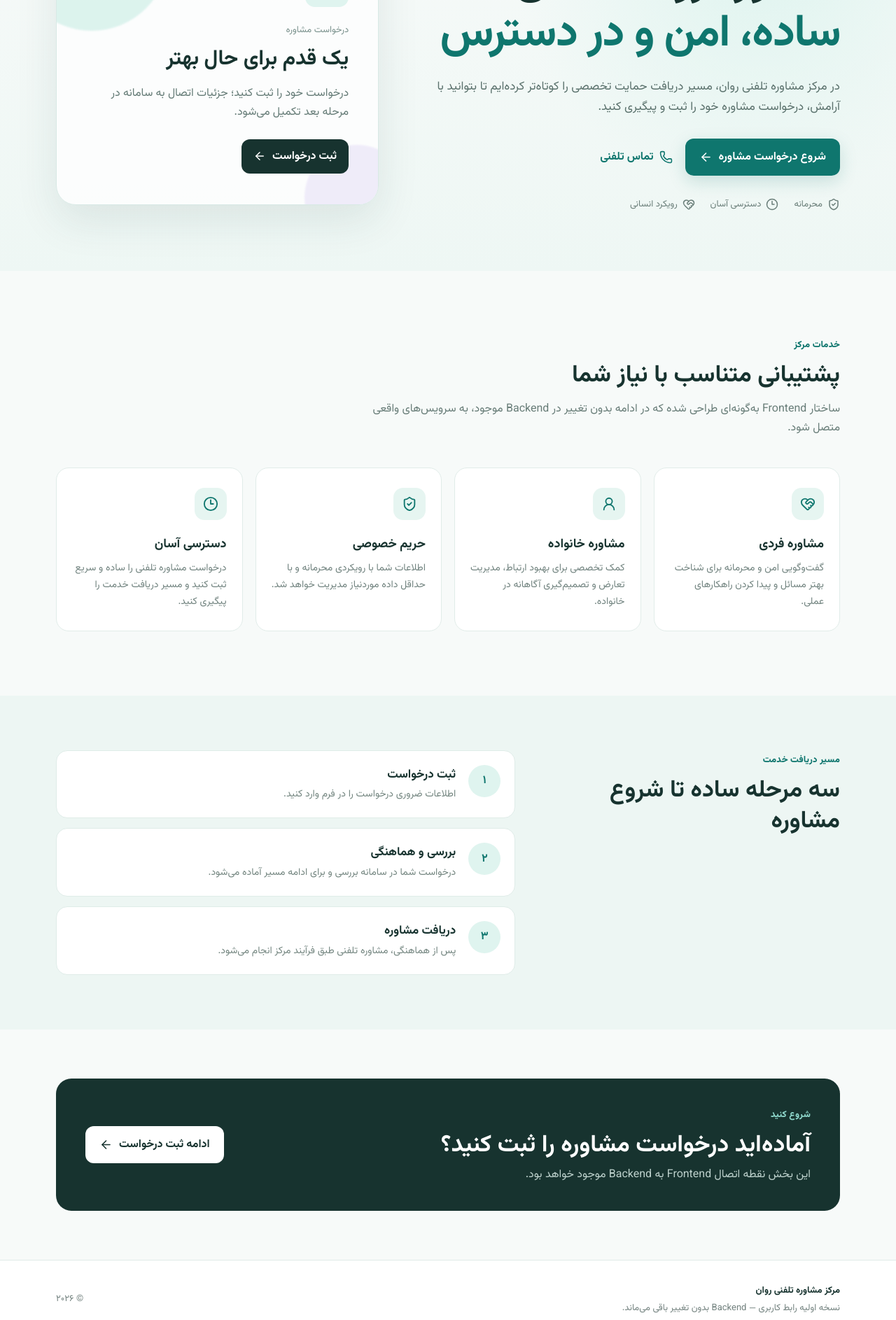
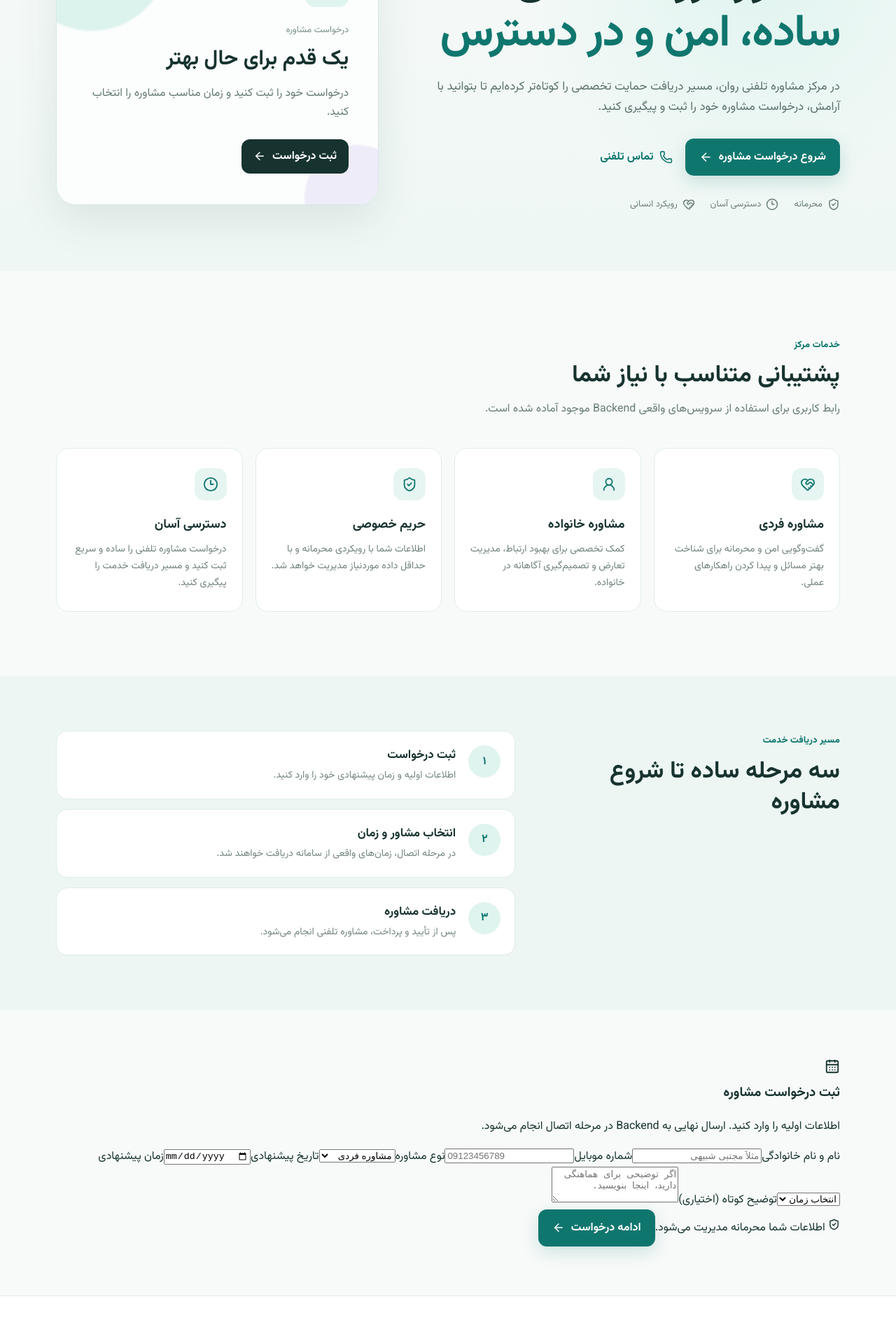
Before and after one commit to shabmojtaba20/telephone-psychology-center, a React (Vite) app: page / in a window 1280 px wide. Shown: the part 260-2146 px from the top of the page at 70% size. Built offline with nearby package versions, Linux system fonts and the light colour scheme.

Commit message:
feat: add consultation request form UI

```diff
--- a/src/main.jsx
+++ b/src/main.jsx
@@ -1,6 +1,6 @@
 import React, { useState } from 'react';
 import { createRoot } from 'react-dom/client';
-import { HeartHandshake, Phone, ShieldCheck, Clock3, UserRound, ArrowLeft, Menu, X } from 'lucide-react';
+import { HeartHandshake, Phone, ShieldCheck, Clock3, UserRound, ArrowLeft, Menu, X, CalendarDays, CheckCircle2 } from 'lucide-react';
 import './styles.css';
 
 const services = [
@@ -10,118 +10,47 @@ const services = [
   { icon: Clock3, title: 'دسترسی آسان', text: 'درخواست مشاوره تلفنی را ساده و سریع ثبت کنید و مسیر دریافت خدمت را پیگیری کنید.' },
 ];
 
+function RequestForm({ onSubmitted }) {
+  const [form, setForm] = useState({ name: '', phone: '', type: 'مشاوره فردی', date: '', time: '', note: '' });
+  const [errors, setErrors] = useState({});
+  const update = (key, value) => setForm((current) => ({ ...current, [key]: value }));
+  const submit = (event) => {
+    event.preventDefault();
+    const nextErrors = {};
+    if (!form.name.trim()) nextErrors.name = 'نام و نام خانوادگی را وارد کنید.';
+    if (!/^09\d{9}$/.test(form.phone.replace(/\s/g, ''))) nextErrors.phone = 'شماره موبایل معتبر وارد کنید.';
+    if (!form.date) nextErrors.date = 'تاریخ موردنظر را انتخاب کنید.';
+    if (!form.time) nextErrors.time = 'زمان موردنظر را انتخاب کنید.';
+    setErrors(nextErrors);
+    if (Object.keys(nextErrors).length === 0) onSubmitted(form);
+  };
+  return <form className="request-form" onSubmit={submit} noValidate>
+    <div className="form-heading"><div className="form-icon"><CalendarDays size={22} /></div><div><h3>ثبت درخواست مشاوره</h3><p>اطلاعات اولیه را وارد کنید. ارسال نهایی به Backend در مرحله اتصال انجام می‌شود.</p></div></div>
+    <div className="form-grid">
+      <label>نام و نام خانوادگی<input value={form.name} onChange={(e) => update('name', e.target.value)} placeholder="مثلاً مجتبی شبیهی" />{errors.name && <small>{errors.name}</small>}</label>
+      <label>شماره موبایل<input dir="ltr" inputMode="tel" value={form.phone} onChange={(e) => update('phone', e.target.value)} placeholder="09123456789" />{errors.phone && <small>{errors.phone}</small>}</label>
+      <label>نوع مشاوره<select value={form.type} onChange={(e) => update('type', e.target.value)}><option>مشاوره فردی</option><option>مشاوره خانواده</option><option>مشاوره نوجوان</option><option>مشاوره زوجین</option></select></label>
+      <label>تاریخ پیشنهادی<input type="date" value={form.date} onChange={(e) => update('date', e.target.value)} />{errors.date && <small>{errors.date}</small>}</label>
+      <label>زمان پیشنهادی<select value={form.time} onChange={(e) => update('time', e.target.value)}><option value="">انتخاب زمان</option><option>۹ تا ۱۰</option><option>۱۰ تا ۱۲</option><option>۱۲ تا ۱۴</option><option>۱۶ تا ۱۸</option><option>۱۸ تا ۲۰</option></select>{errors.time && <small>{errors.time}</small>}</label>
+      <label className="full">توضیح کوتاه (اختیاری)<textarea rows="3" value={form.note} onChange={(e) => update('note', e.target.value)} placeholder="اگر توضیحی برای هماهنگی دارید، اینجا بنویسید." /></label>
+    </div>
+    <div className="form-footer"><span><ShieldCheck size={17} /> اطلاعات شما محرمانه مدیریت می‌شود.</span><button className="primary-button" type="submit">ادامه درخواست <ArrowLeft size={18} /></button></div>
+  </form>;
+}
+
 function App() {
   const [menuOpen, setMenuOpen] = useState(false);
-  const [notice, setNotice] = useState('');
-
-  const startRequest = () => {
-    setNotice('فرم ثبت درخواست در مرحله بعد به سامانه مشاوره متصل می‌شود.');
-    document.getElementById('request')?.scrollIntoView({ behavior: 'smooth' });
-  };
-
-  return (
-    <div className="app">
-      <header className="header">
-        <div className="container nav">
-          <a className="brand" href="#top" aria-label="مرکز مشاوره تلفنی روان">
-            <span className="brand-mark"><HeartHandshake size={24} /></span>
-            <span>مرکز مشاوره تلفنی روان</span>
-          </a>
-          <button className="menu-button" onClick={() => setMenuOpen(!menuOpen)} aria-label="منو">
-            {menuOpen ? <X /> : <Menu />}
-          </button>
-          <nav className={menuOpen ? 'nav-links open' : 'nav-links'}>
-            <a href="#services" onClick={() => setMenuOpen(false)}>خدمات</a>
-            <a href="#how" onClick={() => setMenuOpen(false)}>نحوه دریافت مشاوره</a>
-            <a href="#about" onClick={() => setMenuOpen(false)}>درباره مرکز</a>
-            <button className="nav-cta" onClick={startRequest}>درخواست مشاوره</button>
-          </nav>
-        </div>
-      </header>
-
-      <main id="top">
-        <section className="hero">
-          <div className="container hero-grid">
-            <div className="hero-copy">
-              <span className="eyebrow">همراه شما برای حال بهتر</span>
-              <h1>مشاوره روانشناختی،<br /><strong>ساده، امن و در دسترس</strong></h1>
-              <p>در مرکز مشاوره تلفنی روان، مسیر دریافت حمایت تخصصی را کوتاه‌تر کرده‌ایم تا بتوانید با آرامش، درخواست مشاوره خود را ثبت و پیگیری کنید.</p>
-              <div className="hero-actions">
-                <button className="primary-button" onClick={startRequest}>شروع درخواست مشاوره <ArrowLeft size={19} /></button>
-                <a className="phone-link" href="tel:+980000000000"><Phone size={19} /> تماس تلفنی</a>
-              </div>
-              <div className="trust-row">
-                <span><ShieldCheck size={18} /> محرمانه</span>
-                <span><Clock3 size={18} /> دسترسی آسان</span>
-                <span><HeartHandshake size={18} /> رویکرد انسانی</span>
-              </div>
-            </div>
-            <div className="hero-card" aria-label="کارت معرفی خدمات">
-              <div className="orb orb-one" />
-              <div className="orb orb-two" />
-              <div className="card-icon"><Phone size={30} /></div>
-              <span className="card-label">درخواست مشاوره</span>
-              <h2>یک قدم برای حال بهتر</h2>
-              <p>درخواست خود را ثبت کنید؛ جزئیات اتصال به سامانه در مرحله بعد تکمیل می‌شود.</p>
-              <button className="card-button" onClick={startRequest}>ثبت درخواست <ArrowLeft size={18} /></button>
-            </div>
-          </div>
-        </section>
-
-        <section id="services" className="section">
-          <div className="container">
-            <div className="section-heading">
-              <span className="eyebrow">خدمات مرکز</span>
-              <h2>پشتیبانی متناسب با نیاز شما</h2>
-              <p>ساختار Frontend به‌گونه‌ای طراحی شده که در ادامه بدون تغییر در Backend موجود، به سرویس‌های واقعی متصل شود.</p>
-            </div>
-            <div className="service-grid">
-              {services.map(({ icon: Icon, title, text }) => (
-                <article className="service-card" key={title}>
-                  <div className="service-icon"><Icon size={22} /></div>
-                  <h3>{title}</h3>
-                  <p>{text}</p>
-                </article>
-              ))}
-            </div>
-          </div>
-        </section>
-
-        <section id="how" className="process-section">
-          <div className="container process-grid">
-            <div>
-              <span className="eyebrow">مسیر دریافت خدمت</span>
-              <h2>سه مرحله ساده تا شروع مشاوره</h2>
-            </div>
-            <div className="steps">
-              <div className="step"><b>۱</b><div><h3>ثبت درخواست</h3><p>اطلاعات ضروری درخواست را در فرم وارد کنید.</p></div></div>
-              <div className="step"><b>۲</b><div><h3>بررسی و هماهنگی</h3><p>درخواست شما در سامانه بررسی و برای ادامه مسیر آماده می‌شود.</p></div></div>
-              <div className="step"><b>۳</b><div><h3>دریافت مشاوره</h3><p>پس از هماهنگی، مشاوره تلفنی طبق فرآیند مرکز انجام می‌شود.</p></div></div>
-            </div>
-          </div>
-        </section>
-
-        <section id="request" className="request-section">
-          <div className="container request-box">
-            <div>
-              <span className="eyebrow">شروع کنید</span>
-              <h2>آماده‌اید درخواست مشاوره را ثبت کنید؟</h2>
-              <p>این بخش نقطه اتصال Frontend به Backend موجود خواهد بود.</p>
-            </div>
-            <button className="primary-button" onClick={() => setNotice('فرم ثبت درخواست در مرحله اتصال به Backend فعال خواهد شد.')}>ادامه ثبت درخواست <ArrowLeft size={19} /></button>
-          </div>
-          {notice && <div className="container notice" role="status">{notice}</div>}
-        </section>
-      </main>
-
-      <footer id="about" className="footer">
-        <div className="container footer-inner">
-          <div><strong>مرکز مشاوره تلفنی روان</strong><p>نسخه اولیه رابط کاربری — Backend بدون تغییر باقی می‌ماند.</p></div>
-          <span>© ۲۰۲۶</span>
-        </div>
-      </footer>
-    </div>
-  );
+  const [submitted, setSubmitted] = useState(false);
+  const startRequest = () => { setSubmitted(false); document.getElementById('request')?.scrollIntoView({ behavior: 'smooth' }); };
+  return <div className="app">
+    <header className="header"><div className="container nav"><a className="brand" href="#top" aria-label="مرکز مشاوره تلفنی روان"><span className="brand-mark"><HeartHandshake size={24} /></span><span>مرکز مشاوره تلفنی روان</span></a><button className="menu-button" onClick={() => setMenuOpen(!menuOpen)} aria-label="منو">{menuOpen ? <X /> : <Menu />}</button><nav className={menuOpen ? 'nav-links open' : 'nav-links'}><a href="#services" onClick={() => setMenuOpen(false)}>خدمات</a><a href="#how" onClick={() => setMenuOpen(false)}>نحوه دریافت مشاوره</a><a href="#about" onClick={() => setMenuOpen(false)}>درباره مرکز</a><button className="nav-cta" onClick={startRequest}>درخواست مشاوره</button></nav></div></header>
+    <main id="top">
+      <section className="hero"><div className="container hero-grid"><div className="hero-copy"><span className="eyebrow">همراه شما برای حال بهتر</span><h1>مشاوره روانشناختی،<br /><strong>ساده، امن و در دسترس</strong></h1><p>در مرکز مشاوره تلفنی روان، مسیر دریافت حمایت تخصصی را کوتاه‌تر کرده‌ایم تا بتوانید با آرامش، درخواست مشاوره خود را ثبت و پیگیری کنید.</p><div className="hero-actions"><button className="primary-button" onClick={startRequest}>شروع درخواست مشاوره <ArrowLeft size={19} /></button><a className="phone-link" href="tel:+980000000000"><Phone size={19} /> تماس تلفنی</a></div><div className="trust-row"><span><ShieldCheck size={18} /> محرمانه</span><span><Clock3 size={18} /> دسترسی آسان</span><span><HeartHandshake size={18} /> رویکرد انسانی</span></div></div><div className="hero-card"><div className="orb orb-one" /><div className="orb orb-two" /><div className="card-icon"><Phone size={30} /></div><span className="card-label">درخواست مشاوره</span><h2>یک قدم برای حال بهتر</h2><p>درخواست خود را ثبت کنید و زمان مناسب مشاوره را انتخاب کنید.</p><button className="card-button" onClick={startRequest}>ثبت درخواست <ArrowLeft size={18} /></button></div></div></section>
+      <section id="services" className="section"><div className="container"><div className="section-heading"><span className="eyebrow">خدمات مرکز</span><h2>پشتیبانی متناسب با نیاز شما</h2><p>رابط کاربری برای استفاده از سرویس‌های واقعی Backend موجود آماده شده است.</p></div><div className="service-grid">{services.map(({ icon: Icon, title, text }) => <article className="service-card" key={title}><div className="service-icon"><Icon size={22} /></div><h3>{title}</h3><p>{text}</p></article>)}</div></div></section>
+      <section id="how" className="process-section"><div className="container process-grid"><div><span className="eyebrow">مسیر دریافت خدمت</span><h2>سه مرحله ساده تا شروع مشاوره</h2></div><div className="steps"><div className="step"><b>۱</b><div><h3>ثبت درخواست</h3><p>اطلاعات اولیه و زمان پیشنهادی خود را وارد کنید.</p></div></div><div className="step"><b>۲</b><div><h3>انتخاب مشاور و زمان</h3><p>در مرحله اتصال، زمان‌های واقعی از سامانه دریافت خواهند شد.</p></div></div><div className="step"><b>۳</b><div><h3>دریافت مشاوره</h3><p>پس از تأیید و پرداخت، مشاوره تلفنی انجام می‌شود.</p></div></div></div></div></section>
+      <section id="request" className="request-section"><div className="container">{submitted ? <div className="success-box"><CheckCircle2 size={42} /><h2>درخواست اولیه ثبت شد</h2><p>فرم با موفقیت اعتبارسنجی شد. اتصال نهایی به Backend و ایجاد نوبت واقعی در مرحله بعد فعال می‌شود.</p><button className="primary-button" onClick={() => setSubmitted(false)}>ثبت درخواست جدید</button></div> : <RequestForm onSubmitted={() => setSubmitted(true)} />}</div></section>
+    </main>
+    <footer id="about" className="footer"><div className="container footer-inner"><div><strong>مرکز مشاوره تلفنی روان</strong><p>Frontend در حال توسعه — Backend موجود دست‌نخورده باقی مانده است.</p></div><span>© ۲۰۲۶</span></div></footer>
+  </div>;
 }
-
 createRoot(document.getElementById('root')).render(<App />);
```
